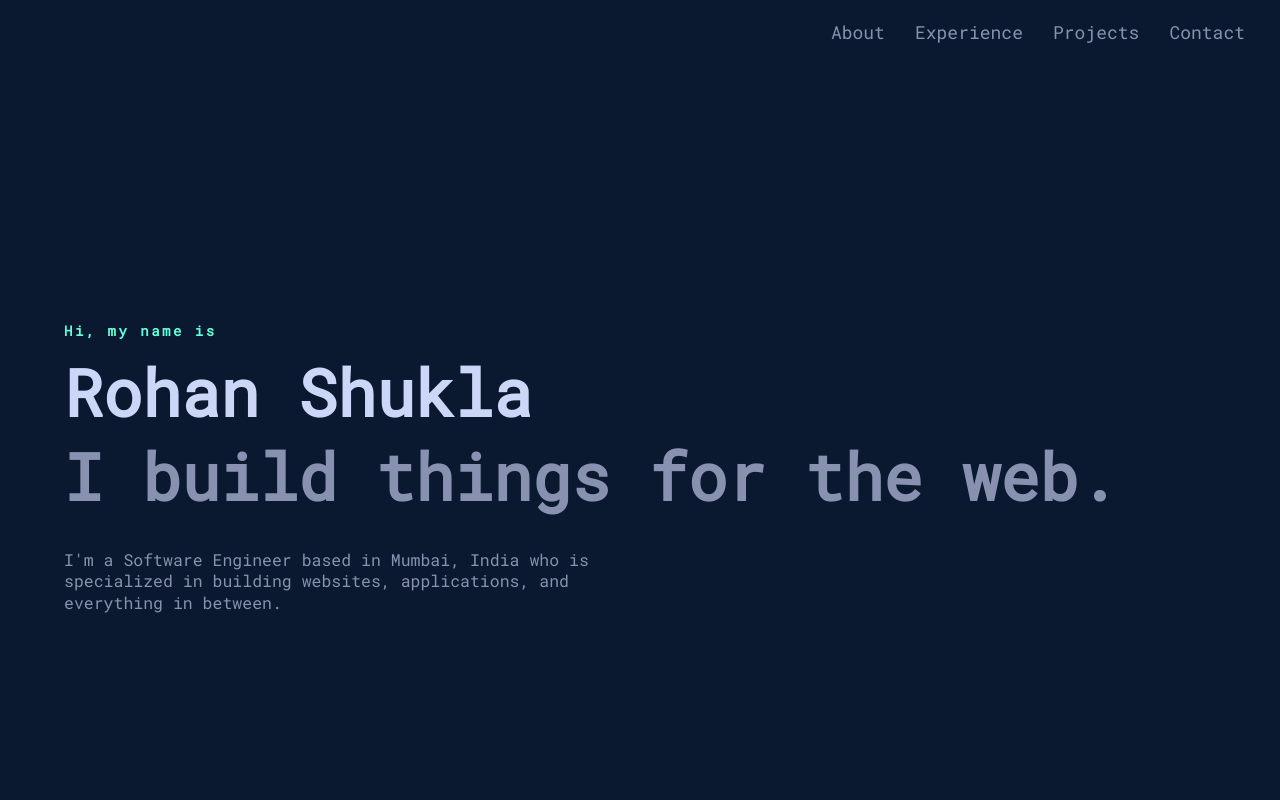
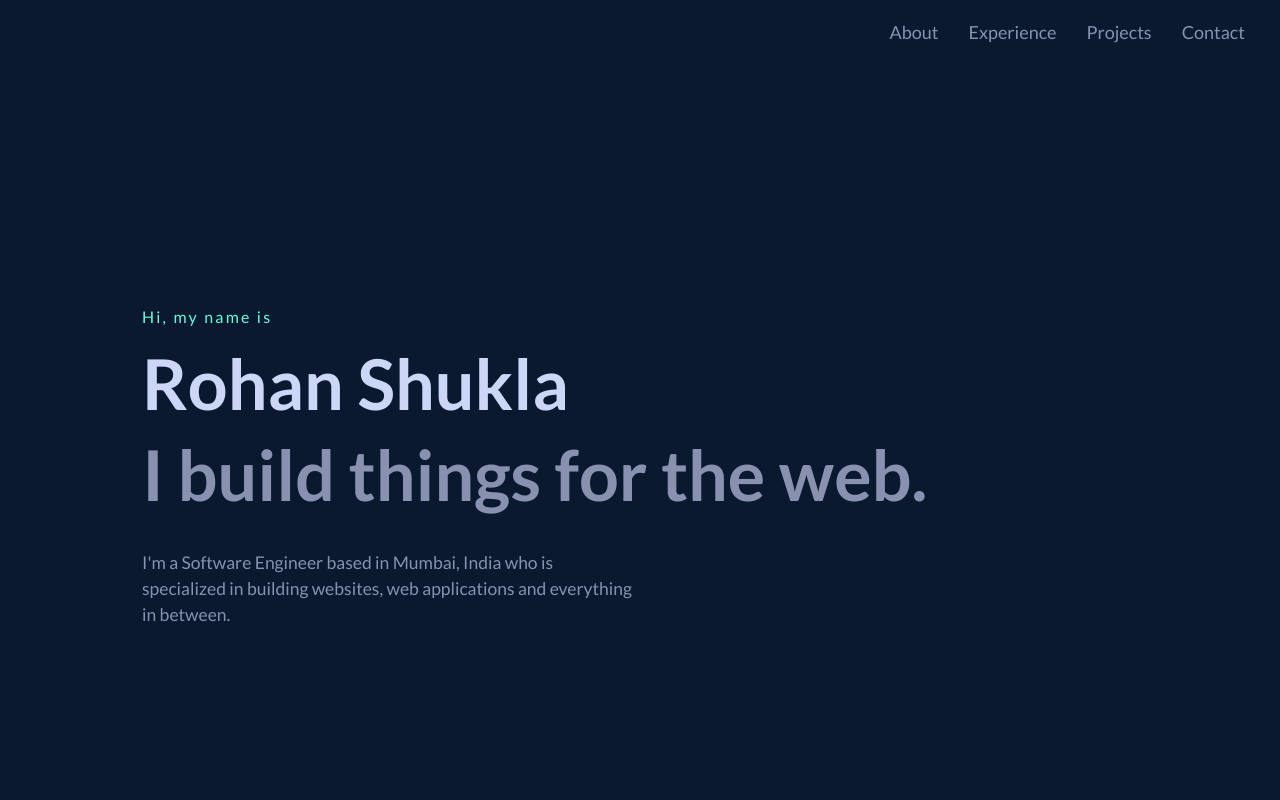
Before and after one commit to rohanshukla/portfolio_v1, a Gatsby site: page / in a window 1280 px wide. Shown: the top 800 px of the page. Built offline with nearby package versions, Linux system fonts and the light colour scheme; Gatsby itself is replaced by a stand-in of ours; a web font is replaced by a local one.

Commit message:
Font Changed

```diff
--- a/content/hero/index.md
+++ b/content/hero/index.md
@@ -5,4 +5,4 @@ subtitle: 'I build things for the web.'
 buttonText: 'Get In Touch'
 ---
 
-I'm a Software Engineer based in Mumbai, India who is specialized in building websites, applications, and everything in between.
+I'm a Software Engineer based in Mumbai, India who is specialized in building websites, web applications and everything in between.
--- a/gatsby-config.js
+++ b/gatsby-config.js
@@ -27,7 +27,7 @@ module.exports = {
       options: {
         fonts: [
           'roboto mono',
-          'muli\:400,400i,700,700i'
+          'Lato\:400,400i,700,700i'
         ],
         display: 'swap'
       }
--- a/src/components/hero.js
+++ b/src/components/hero.js
@@ -31,28 +31,29 @@ const Content = styled.div`
         font-size: 40px;
         margin-top: 5px;
         ${respondTo.sm`
-            font-size: 55px;
+            font-size: 60px;
         `}
         ${respondTo.md`
-            font-size: 65px;
+            font-size: 70px;
         `}
     }
     h2 {
         color: ${({ theme }) => theme.colors.green};
-        font-size: ${({ theme }) => theme.fontSizes.smish};
-        letter-spacing: 2.5px;
+        font-size: ${({ theme }) => theme.fontSizes.sm};
+        font-weight: normal;
+        letter-spacing: 2.2px;
         margin: 5px 0;
         ${respondTo.md`
-            font-size: ${({ theme }) => theme.fontSizes.sm};
+            font-size: ${({ theme }) => theme.fontSizes.md};
         `}
     }
     h3 {
         font-size: 40px;
         ${respondTo.sm`
-            font-size: 55px;
+            font-size: 60px;
         `}
         ${respondTo.md`
-            font-size: 65px;
+            font-size: 70px;
         `}
     }
 `
@@ -60,14 +61,21 @@ const AboutContainer = styled.div`
     width: 100%;
     p {
         margin-top: 30px;
-        font-size: 16.5px;
+        font-size: 16px;
+        line-height: 1.5;
     }
 
     ${respondTo.sm`
         width: 70%;
+        p {
+            font-size: 17.5px;
+        }
     `}
     ${respondTo.md`
         width: 50%;
+        p {
+            font-size: 17.5px;
+        }
     `}
 `
 
--- a/src/styles/theme.js
+++ b/src/styles/theme.js
@@ -6,7 +6,7 @@ const BG = '#0a192f';
 
 export default {
     fonts: {
-        main: "Muli, roboto mono"
+        main: "Lato, sans-serif"
     },
     colors: {
         darkNavy: DARK_BG,
```
